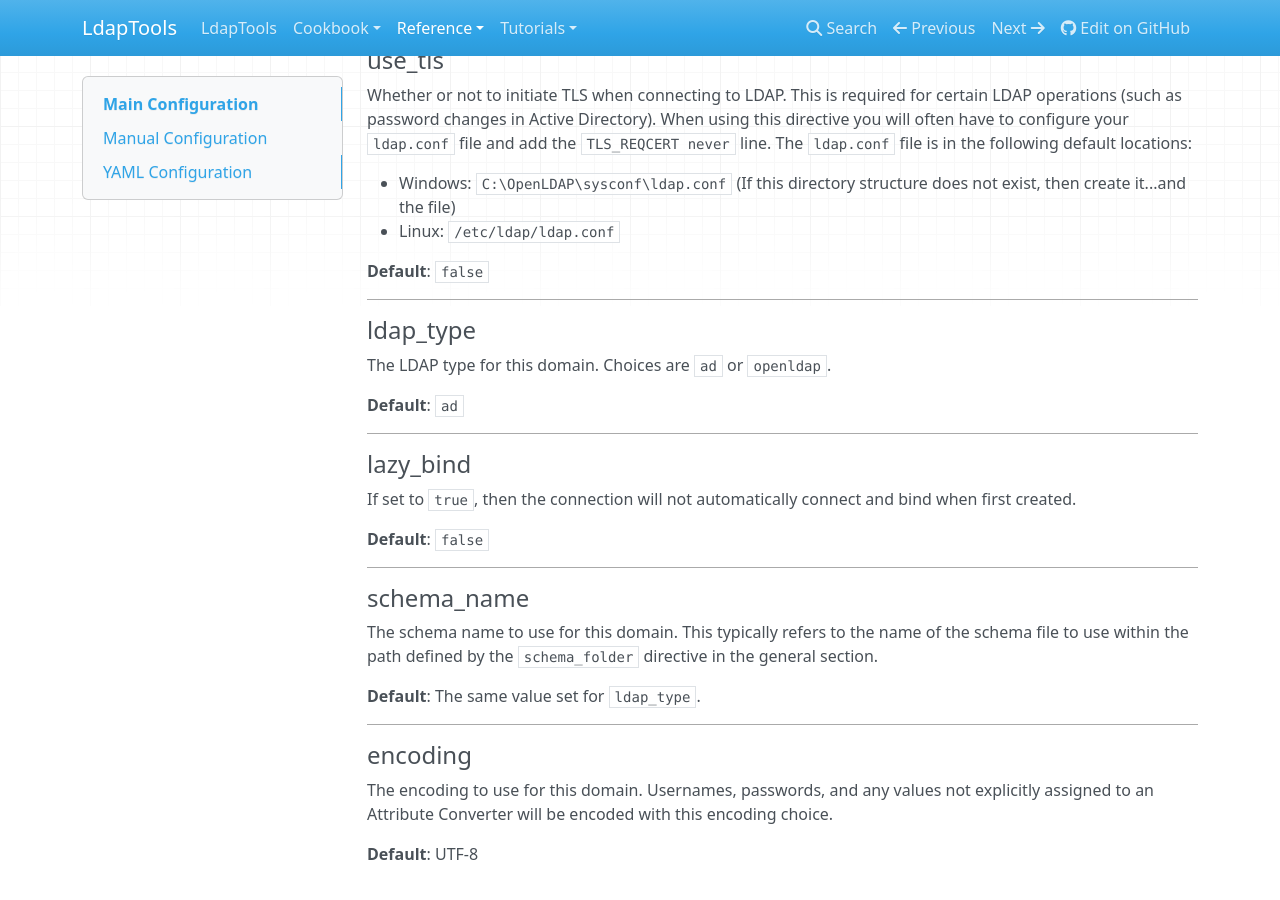
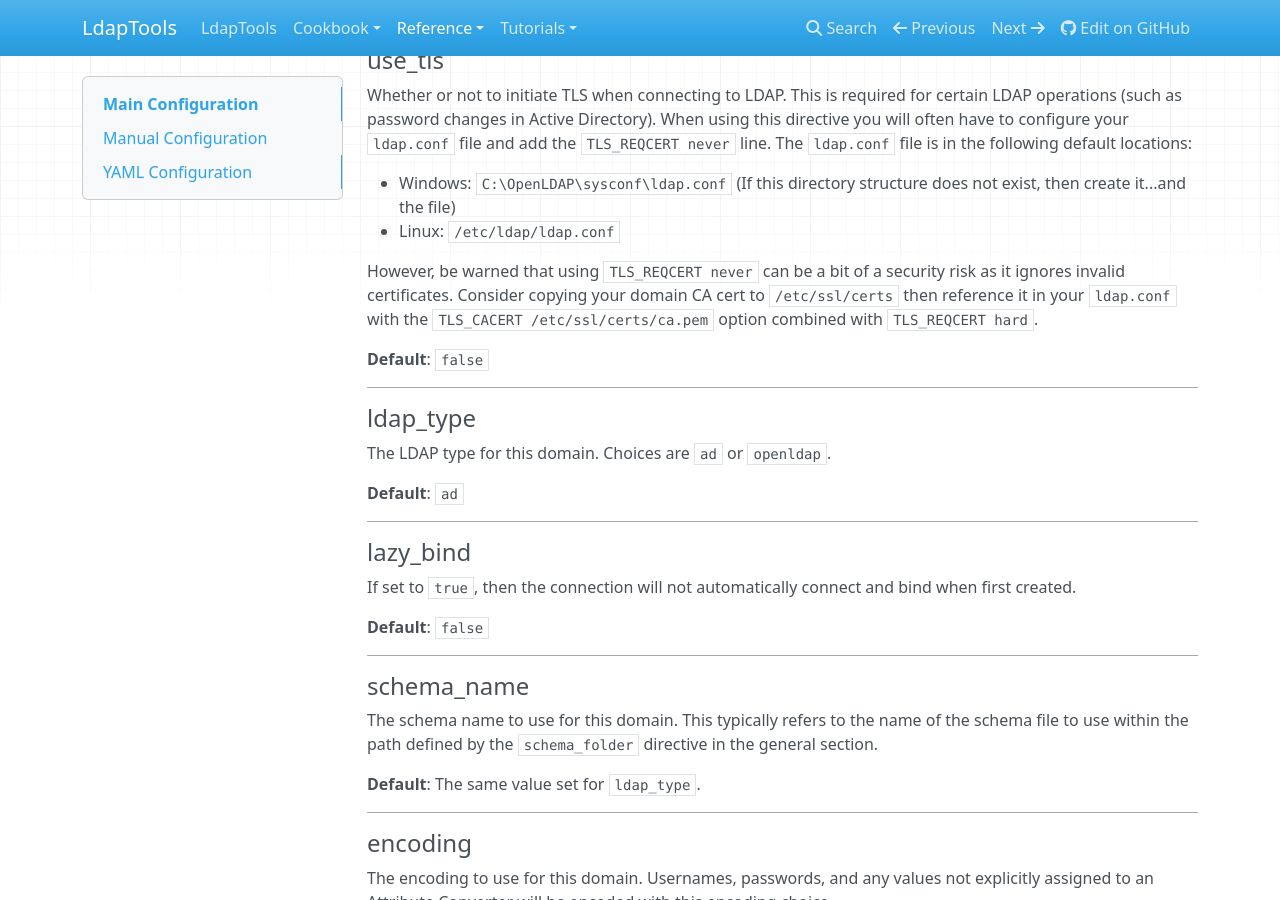
Before and after one commit to ldaptools/ldaptools, an MkDocs documentation site: the page built from docs/en/reference/Main-Configuration.md, in a window 1280 px wide and 900 px high, scrolled down 4520 px. Built offline with MkDocs 1.6.1, drawn with Linux system fonts in a browser that asks for light colours; nearby versions of some CDN libraries.

Commit message:
Add additional information for the 'use_tls' option.

```diff
--- a/docs/en/reference/Main-Configuration.md
+++ b/docs/en/reference/Main-Configuration.md
@@ -235,6 +235,10 @@ the `TLS_REQCERT never` line. The `ldap.conf` file is in the following default l
   * Windows: `C:\OpenLDAP\sysconf\ldap.conf` (If this directory structure does not exist, then create it...and the file)
   * Linux: `/etc/ldap/ldap.conf`
 
+However, be warned that using `TLS_REQCERT never` can be a bit of a security risk as it ignores invalid certificates.
+Consider copying your domain CA cert to `/etc/ssl/certs` then reference it in your `ldap.conf` with the `TLS_CACERT /etc/ssl/certs/ca.pem`
+option combined with `TLS_REQCERT hard`.
+
 **Default**: `false`
 
 -------------------------------
```
